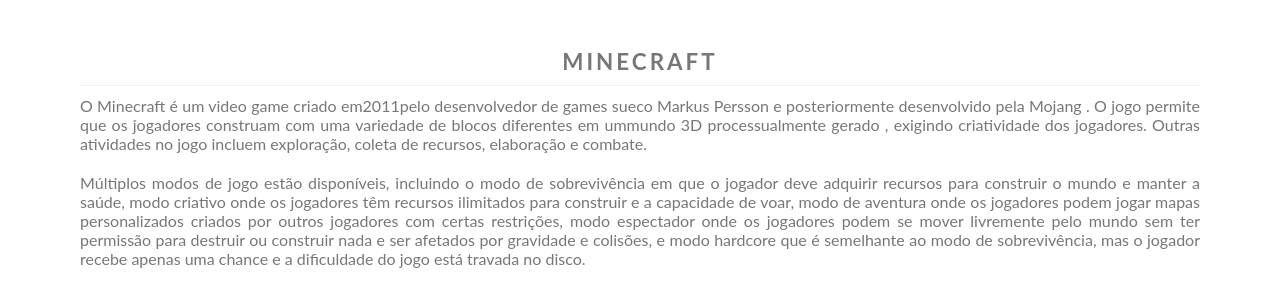
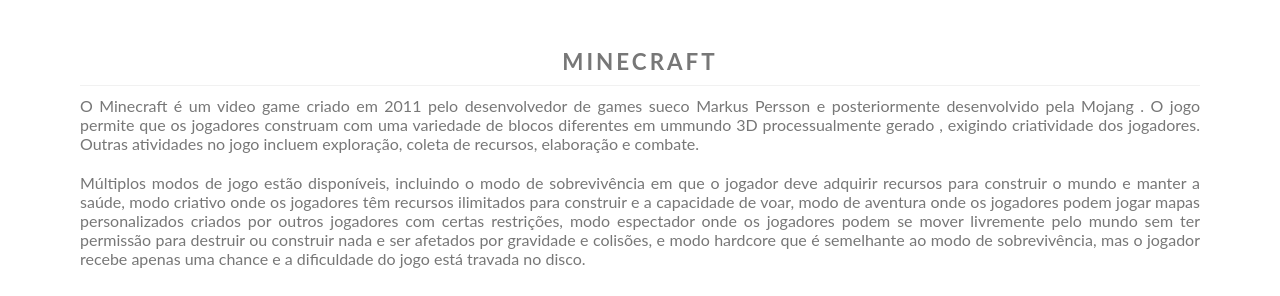
Before and after one commit to JuanSzz/games, a plain HTML site: page index.html in a window 1280 px wide. Shown: the part 3950-4246 px from the top of the page. Drawn offline with Linux system fonts and the light colour scheme.

Commit message:
Update index.html

```diff
--- a/index.html
+++ b/index.html
@@ -57,7 +57,7 @@
 
 		<div class="conteudo">
 			<h3>Minecraft</h3>
-			<p class="paragrafo">O Minecraft é um video game criado em2011pelo desenvolvedor de games sueco Markus Persson e posteriormente desenvolvido pela Mojang . O jogo permite que os jogadores construam com uma variedade de blocos diferentes em ummundo 3D processualmente gerado , exigindo criatividade dos jogadores. Outras atividades no jogo incluem exploração, coleta de recursos, elaboração e combate.</p>
+			<p class="paragrafo">O Minecraft é um video game criado em 2011 pelo desenvolvedor de games sueco Markus Persson e posteriormente desenvolvido pela Mojang . O jogo permite que os jogadores construam com uma variedade de blocos diferentes em ummundo 3D processualmente gerado , exigindo criatividade dos jogadores. Outras atividades no jogo incluem exploração, coleta de recursos, elaboração e combate.</p>
 
 			<p>Múltiplos modos de jogo estão disponíveis, incluindo o modo de sobrevivência em que o jogador deve adquirir recursos para construir o mundo e manter a saúde, modo criativo onde os jogadores têm recursos ilimitados para construir e a capacidade de voar, modo de aventura onde os jogadores podem jogar mapas personalizados criados por outros jogadores com certas restrições, modo espectador onde os jogadores podem se mover livremente pelo mundo sem ter permissão para destruir ou construir nada e ser afetados por gravidade e colisões, e modo hardcore que é semelhante ao modo de sobrevivência, mas o jogador recebe apenas uma chance e a dificuldade do jogo está travada no disco.</p>
 		</div>
```
